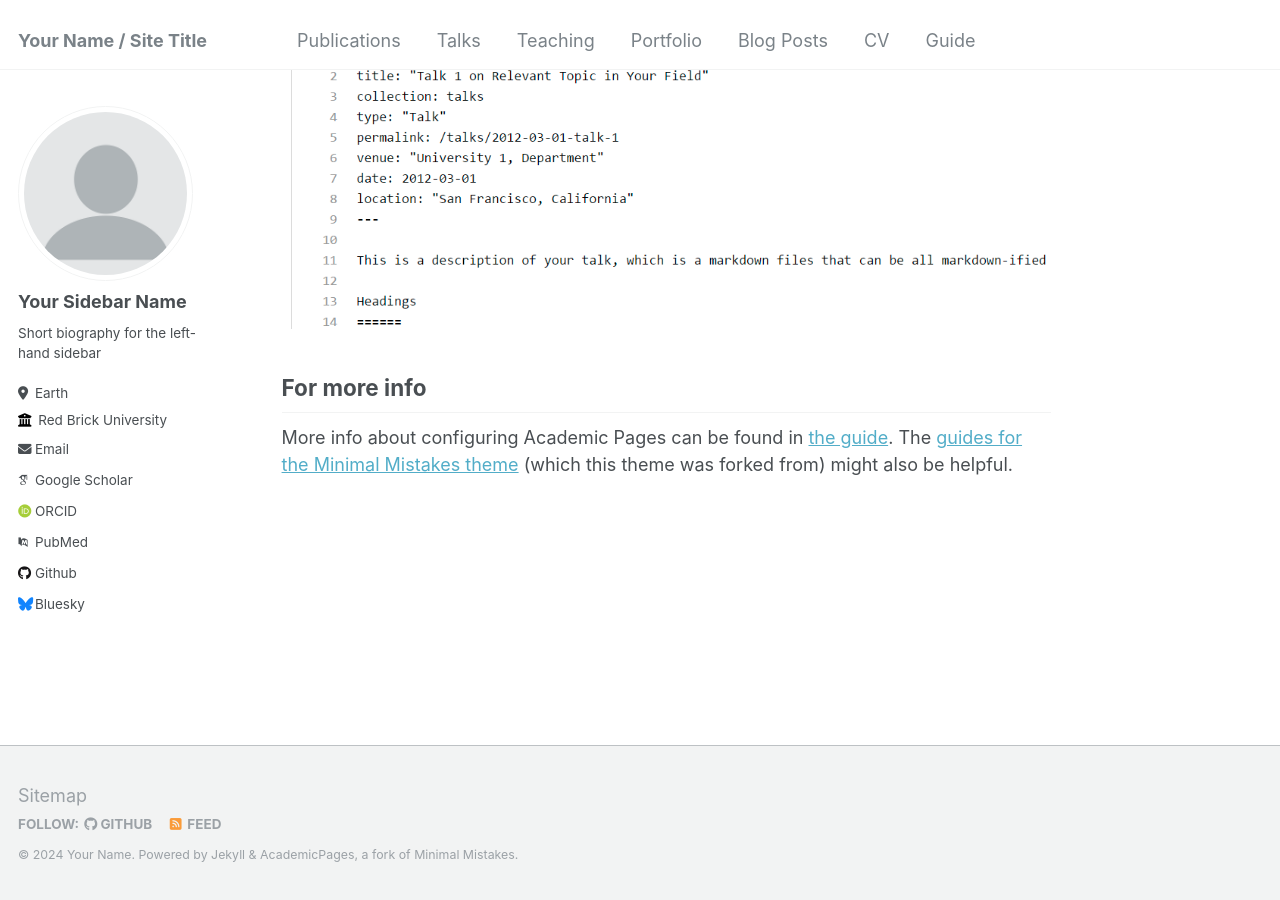
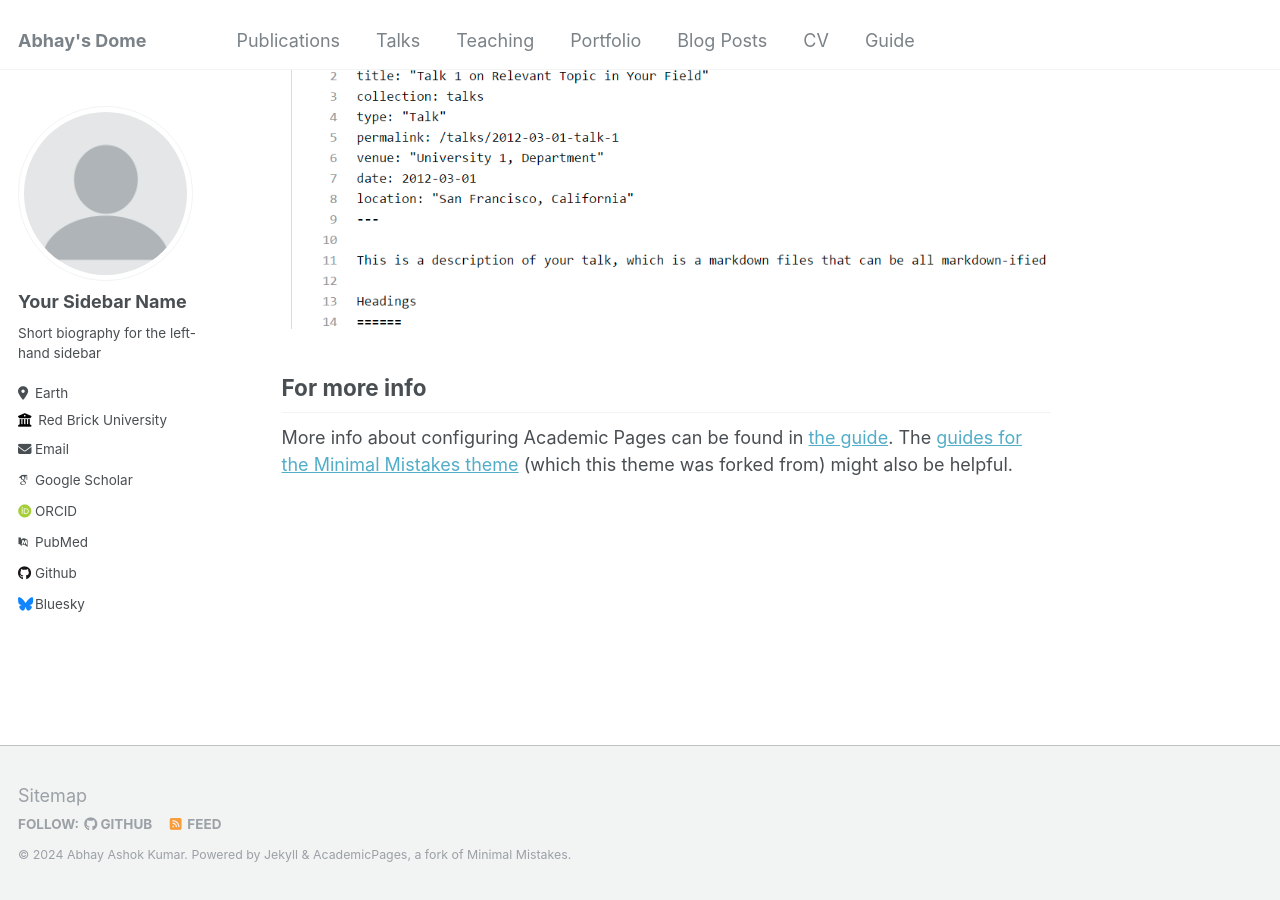
Before and after one commit to SSJAbatron/Portfolio, a Jekyll site: the page built from _pages/about.md, in a window 1280 px wide and 900 px high, scrolled down 2660 px. Built offline with Jekyll 4.4.1, drawn with Linux system fonts in a browser that asks for light colours; some web fonts are replaced.

Commit message:
Update _config.yml

```diff
--- a/_config.yml
+++ b/_config.yml
@@ -8,11 +8,11 @@
 
 # Basic Site Settings
 locale                   : "en-US"
-title                    : "Your Name / Site Title"
+title                    : "Abhay's Dome"
 title_separator          : "-"
-name                     : &name "Your Name"
-description              : &description "personal description"
-url                      : https://academicpages.github.io # the base hostname & protocol for your site e.g. "https://mmistakes.github.io"
+name                     : &name "Abhay Ashok Kumar"
+description              : &description "Passionate Programmer"
+url                      : https://ssjabatron.github.io/Portfolio # the base hostname & protocol for your site e.g. "https://mmistakes.github.io"
 baseurl                  : "" # the subpath of your site, e.g. "/blog"
 repository               : "academicpages/academicpages.github.io"
 
```
